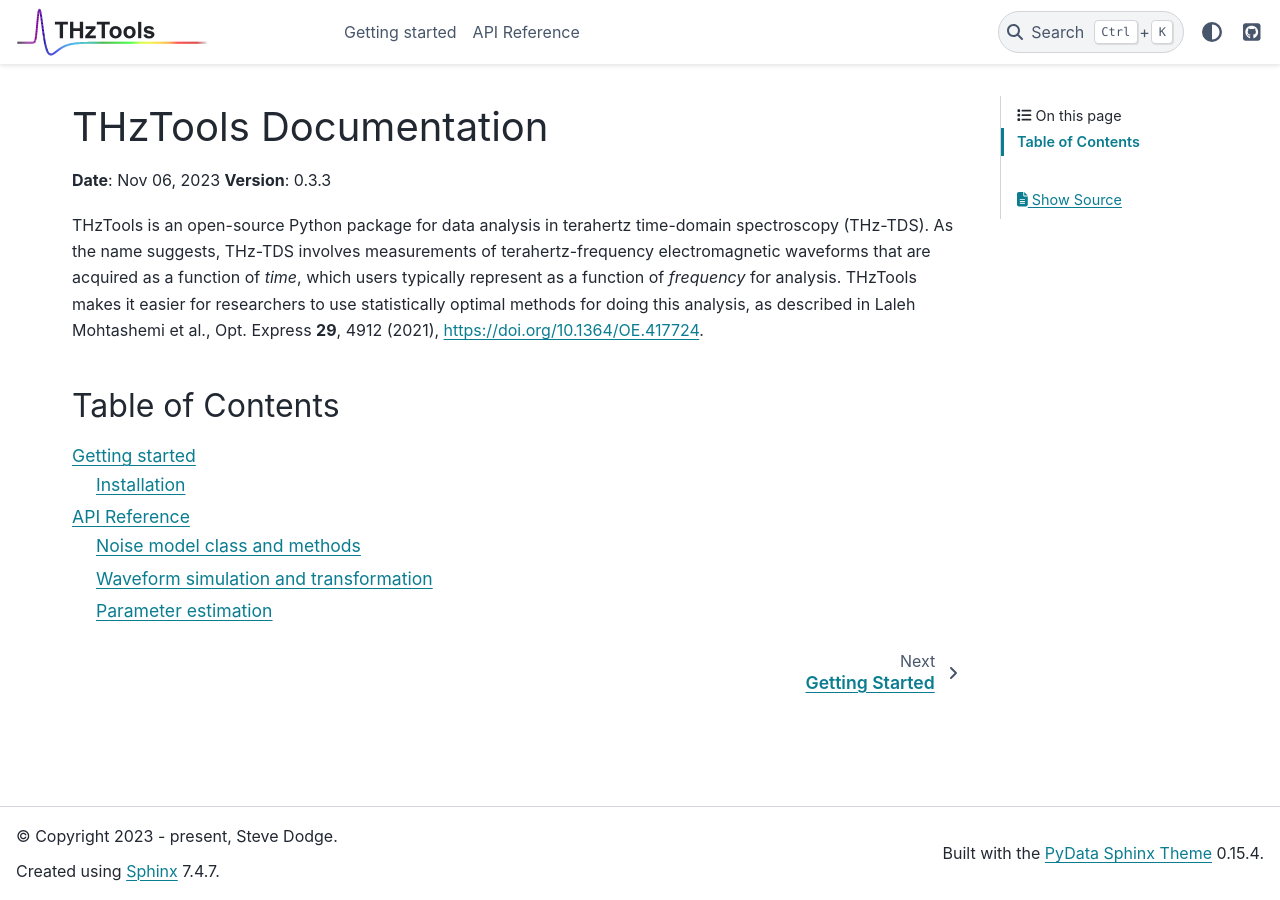
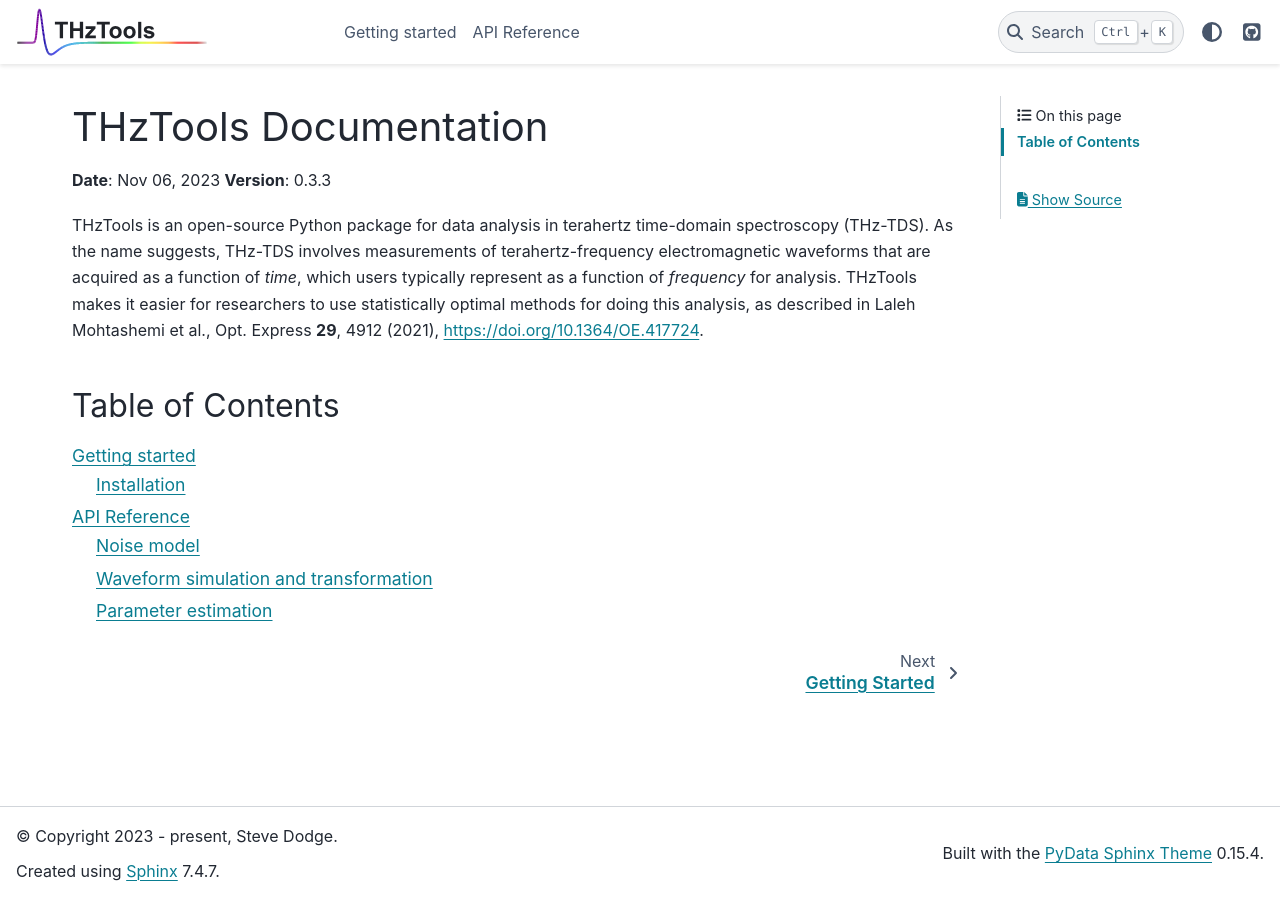
Before and after one commit to dodge-research-group/thztools, a Sphinx documentation site: the page built from docs/source/index.rst, in a window 1280 px wide. Built offline with Sphinx 7.4.7 and the PyData theme 0.15.4, drawn with Linux system fonts in a browser that asks for light colours.

Commit message:
Minor revision of docs

```diff
--- a/docs/source/api.rst
+++ b/docs/source/api.rst
@@ -3,16 +3,13 @@
 
 .. currentmodule:: thztools
 
-Noise model class and methods
-^^^^^^^^^^^^^^^^^^^^^^^^^^^^^
+Noise model
+^^^^^^^^^^^
 
 .. autosummary::
     :toctree: generated/
 
     NoiseModel
-    NoiseModel.amplitude
-    NoiseModel.variance
-    NoiseModel.noise
 
 Waveform simulation and transformation
 ^^^^^^^^^^^^^^^^^^^^^^^^^^^^^^^^^^^^^^
--- a/docs/source/conf.py
+++ b/docs/source/conf.py
@@ -54,16 +54,16 @@
 extensions = [
     "matplotlib.sphinxext.plot_directive",
     "numpydoc",
+    "sphinx.ext.autodoc",
     "sphinx.ext.autosummary",
-    "sphinx.ext.autodoc",
     "sphinx.ext.doctest",
+    "sphinx.ext.extlinks",
+    "sphinx.ext.ifconfig",
+    "sphinx.ext.intersphinx",
     "sphinx.ext.mathjax",
+    "sphinx.ext.napoleon",
     "sphinx.ext.todo",
     "sphinx.ext.viewcode",
-    "sphinx.ext.napoleon",
-    "sphinx.ext.intersphinx",
-    "sphinx.ext.extlinks",
-    "sphinx.ext.ifconfig",
 ]
 
 # -----------------------------------------------------------------------------
@@ -158,9 +158,11 @@
 mathjax_path = "https://cdn.jsdelivr.net/npm/mathjax@3/es5/tex-mml-chtml.js"
 
 # numpydoc
-numpydoc_attributes_as_param_list = True
-numpydoc_show_class_members = False
-numpydoc_class_members_toctree = False
+# numpydoc_attributes_as_param_list = True
+# Report warnings for all validation checks
+numpydoc_validation_checks = {"all", "SA01", "ES01", "RT02", "EX01"}
+# numpydoc_show_class_members = False
+# numpydoc_class_members_toctree = False
 
 # -- Options for HTML output -------------------------------------------------
 
```
Also changed, not shown: 1 other file.
